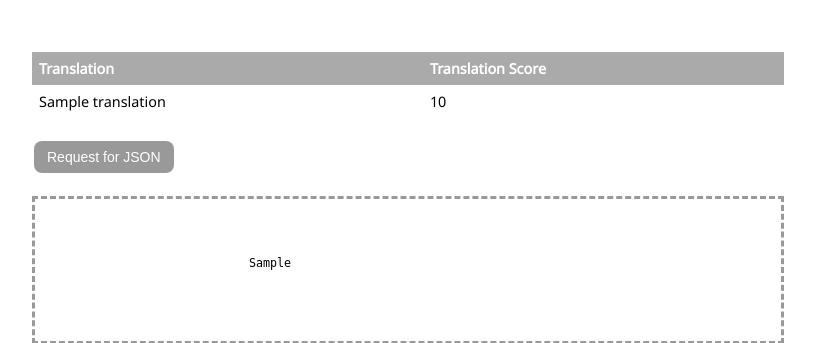
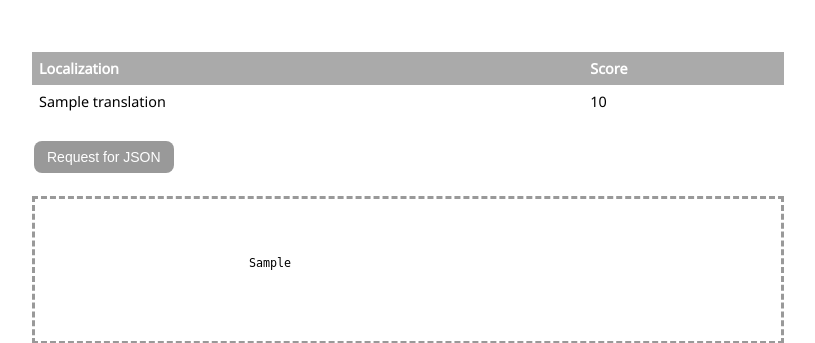
Before and after one commit to akashrev/django, a Django app: template mysite/templates/labs_form.html in a window 1280 px wide. Shown: the part 292-635 px from the top of the page, without its empty margins (232-1047 px from the left). Run offline with Django 3.2, Linux system fonts and the light colour scheme; the template is opened without the code that fills it: most values are stand-ins (such as "Sample title", 1, 10 or a date in 2020).

Commit message:
files added

```diff
--- a/mysite/mysite/settings.py
+++ b/mysite/mysite/settings.py
@@ -27,6 +27,8 @@ DEBUG = True
 
 ALLOWED_HOSTS = [
     'labs',
+    'localhost',
+    '127.0.0.1',
 ]
 
 
--- a/mysite/templates/labs_form.html
+++ b/mysite/templates/labs_form.html
@@ -29,10 +29,10 @@
                 <table>
                     <tr>
                         <th>
-                            Translation
+                            Localization
                         </th>
                         <th>
-                            Translation Score
+                            Score
                         </th>
                     </tr>
                     <tr>
```
Also changed, not shown: 1 other file.
